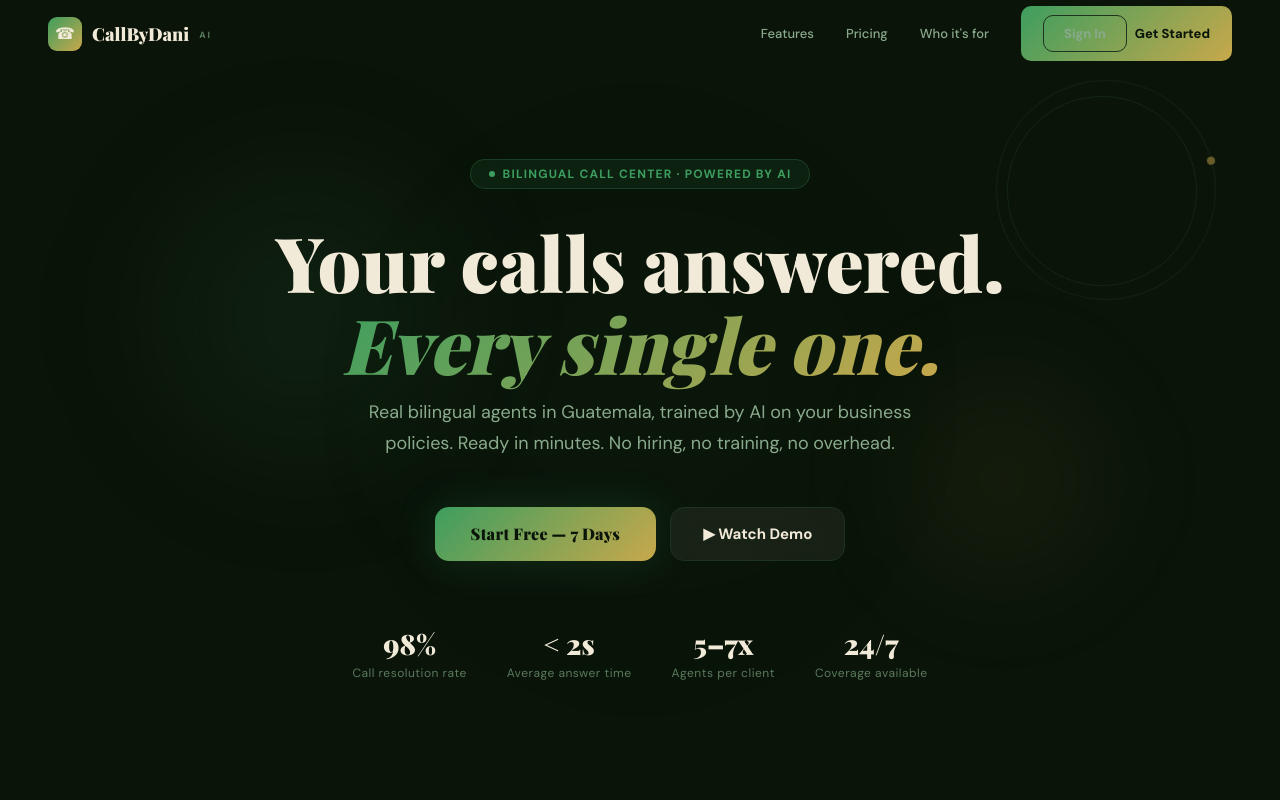
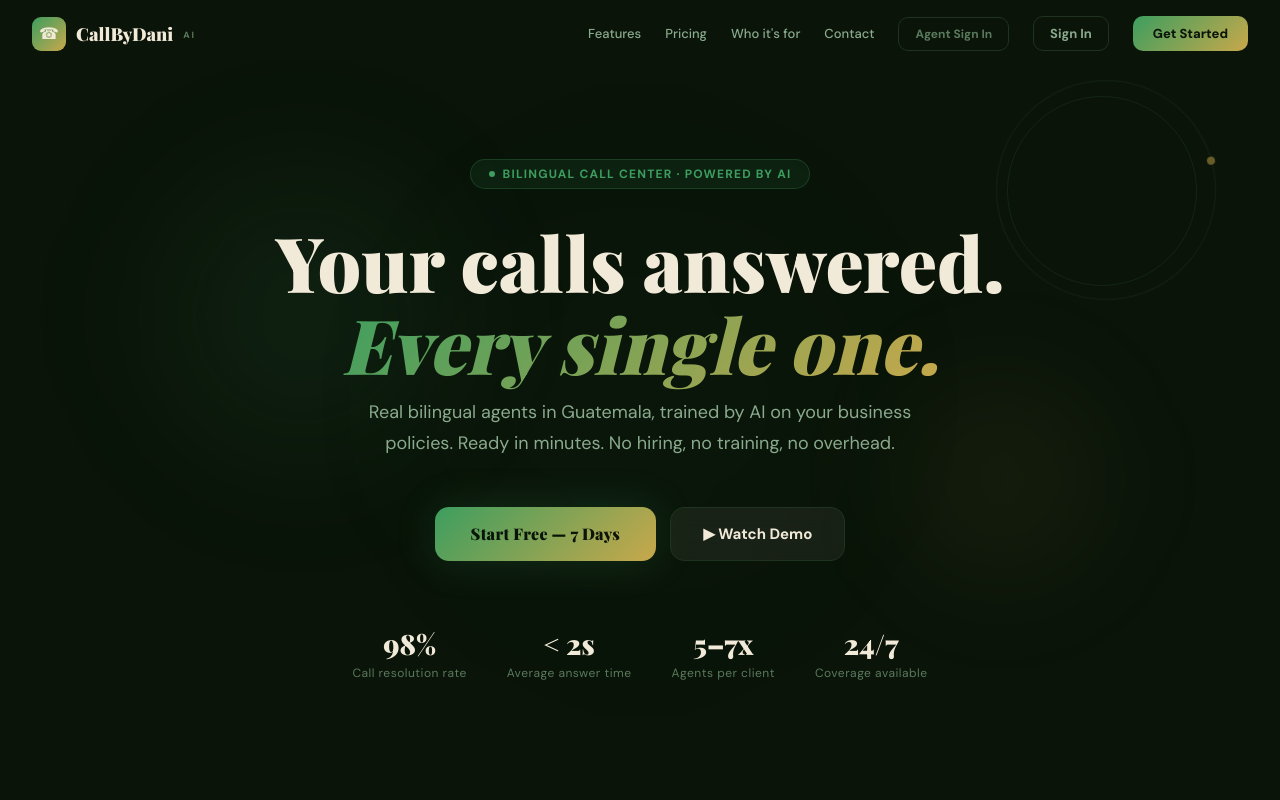
Before and after one commit to danielcerezorodas-hue/CallByDani-, a Next.js app: page / in a window 1280 px wide. Shown: the top 800 px of the page. Built offline with nearby package versions, Linux system fonts and the light colour scheme; no server answers; a web font is replaced by a local one.

Commit message:
navbar updated with all buttons

```diff
--- a/app/components/Landing.jsx
+++ b/app/components/Landing.jsx
@@ -130,26 +130,34 @@ export default function LandingPage() {
       {/* ── NAVBAR ── */}
       <nav style={{
   position: "fixed", top: 0, left: 0, right: 0, zIndex: 100,
-        padding: "0 48px",
+  padding: "0 32px",
   background: activeNav ? `${T.surface}ee` : "transparent",
   borderBottom: activeNav ? `1px solid ${T.border}` : "1px solid transparent",
   backdropFilter: activeNav ? "blur(20px)" : "none",
   transition: "all 0.4s ease",
   display: "flex", alignItems: "center", justifyContent: "space-between", height: 68,
 }}>
+  {/* Logo */}
   <div style={{ display: "flex", alignItems: "center", gap: 10 }}>
     <div style={{ width: 34, height: 34, borderRadius: 9, background: `linear-gradient(135deg, ${T.green}, ${T.gold})`, display: "flex", alignItems: "center", justifyContent: "center", fontSize: 16 }}>☎</div>
     <span style={{ fontFamily: "'Playfair Display', serif", fontWeight: 900, fontSize: 18, color: T.cream }}>CallByDani</span>
     <span style={{ color: T.muted, fontSize: 9, fontWeight: 700, letterSpacing: 2, marginTop: 2 }}>AI</span>
   </div>
-        <div style={{ display: "flex", alignItems: "center", gap: 32 }}>
-          {["Features", "Pricing", "Who it's for"].map(item => (
-            <a key={item} href="#" style={{ color: T.light, fontSize: 13, fontWeight: 500, textDecoration: "none", transition: "color 0.2s" }}
+
+  {/* Desktop Menu */}
+  <div style={{ display: "flex", alignItems: "center", gap: 24 }}>
+    {[["Features", "#"], ["Pricing", "/pricing"], ["Who it's for", "#"], ["Contact", "/contact"]].map(([label, href]) => (
+      <a key={label} href={href} style={{ color: T.light, fontSize: 13, fontWeight: 500, textDecoration: "none", transition: "color 0.2s" }}
         onMouseEnter={e => e.target.style.color = T.cream}
-              onMouseLeave={e => e.target.style.color = T.light}>{item}</a>
+        onMouseLeave={e => e.target.style.color = T.light}>{label}</a>
     ))}
-          <button onClick={() => window.location.href = '/pricing'} style={{ background: `linear-gradient(135deg, ${T.green}, ${T.gold})`, color: T.bg, border: "none", borderRadius: 10, padding: "9px 22px", fontWeight: 800, fontSize: 13, cursor: "pointer", fontFamily: "inherit" }}>
-          <button onClick={() => window.location.href = '/login'} style={{ background: "transparent", color: "#8aaa8d", border: "1px solid #1e3320", borderRadius: 10, padding: "9px 20px", fontWeight: 700, fontSize: 13, cursor: "pointer", fontFamily: "inherit", marginRight: 8 }}>Sign In</button>
+    <button onClick={() => window.location.href = '/agente'} style={{ background: "transparent", color: T.muted, border: `1px solid ${T.border}`, borderRadius: 10, padding: "8px 16px", fontWeight: 700, fontSize: 12, cursor: "pointer", fontFamily: "inherit" }}>
+      Agent Sign In
+    </button>
+    <button onClick={() => window.location.href = '/login'} style={{ background: "transparent", color: T.light, border: `1px solid ${T.border}`, borderRadius: 10, padding: "8px 16px", fontWeight: 700, fontSize: 13, cursor: "pointer", fontFamily: "inherit" }}>
+      Sign In
+    </button>
+    <button onClick={() => window.location.href = '/pricing'} style={{ background: `linear-gradient(135deg, ${T.green}, ${T.gold})`, color: T.bg, border: "none", borderRadius: 10, padding: "9px 20px", fontWeight: 800, fontSize: 13, cursor: "pointer", fontFamily: "inherit" }}>
       Get Started
     </button>
   </div>
```
Lines whose indentation alone changed are shown as unchanged.
